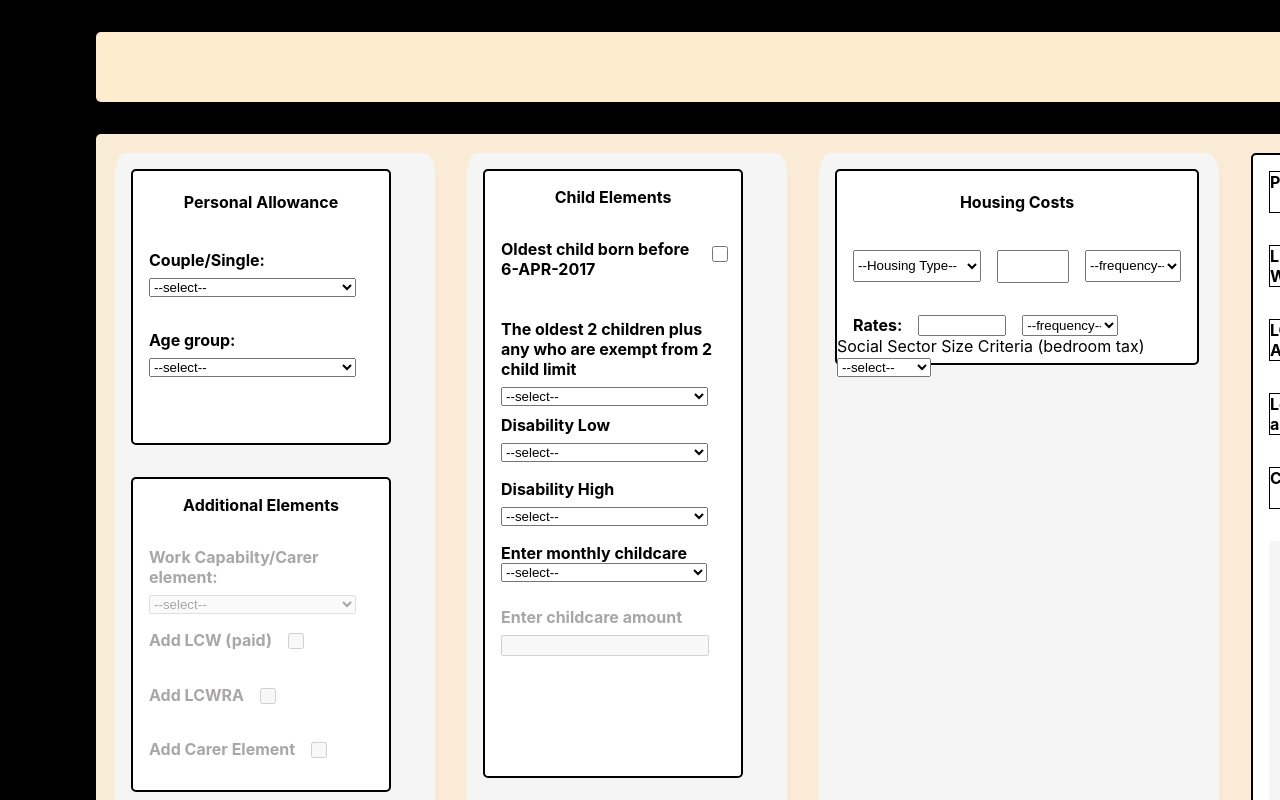
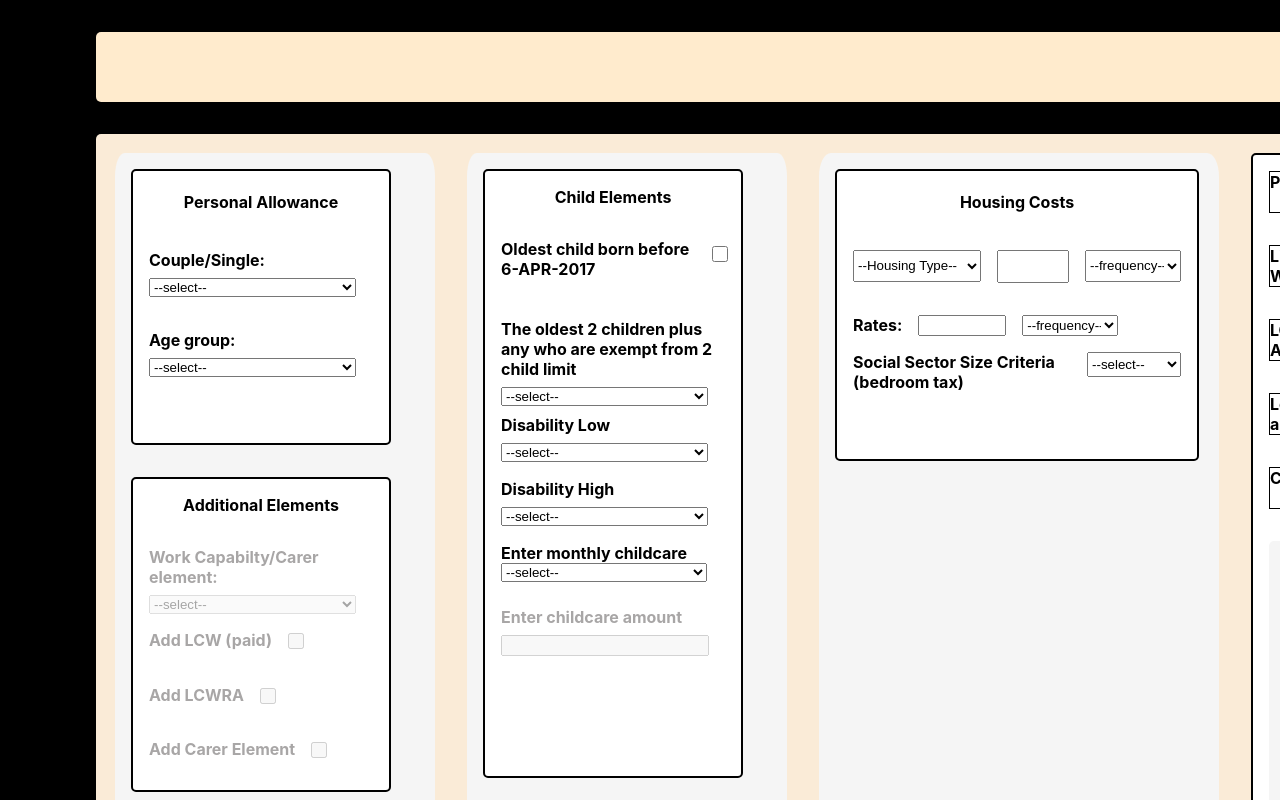
Before and after one commit to dnlstronge/benefitscalc2, a React (Create React App) app: page / in a window 1280 px wide. Shown: the top 800 px of the page. Built offline with nearby package versions, Linux system fonts and the light colour scheme.

Commit message:
[x] - add css

```diff
--- a/src/components/UC2/HOUS/Hous.module.css
+++ b/src/components/UC2/HOUS/Hous.module.css
@@ -4,7 +4,7 @@
     flex-direction: row;
     background: white;
     width: 90%;
-    height: 12rem;
+    height: 18rem;
     margin: 1rem 1rem 1rem 1rem;
     border: 2px solid black;
     border-radius: 5px;
@@ -62,3 +62,12 @@
    width: 6rem;
 
 }
+
+.sssc_label {
+    display: flex;
+    flex-direction: row;
+    font-weight: bold;
+    margin: 1rem 1rem 1rem 1rem;
+    height: 1.6rem;
+    width: auto;
+}
```
